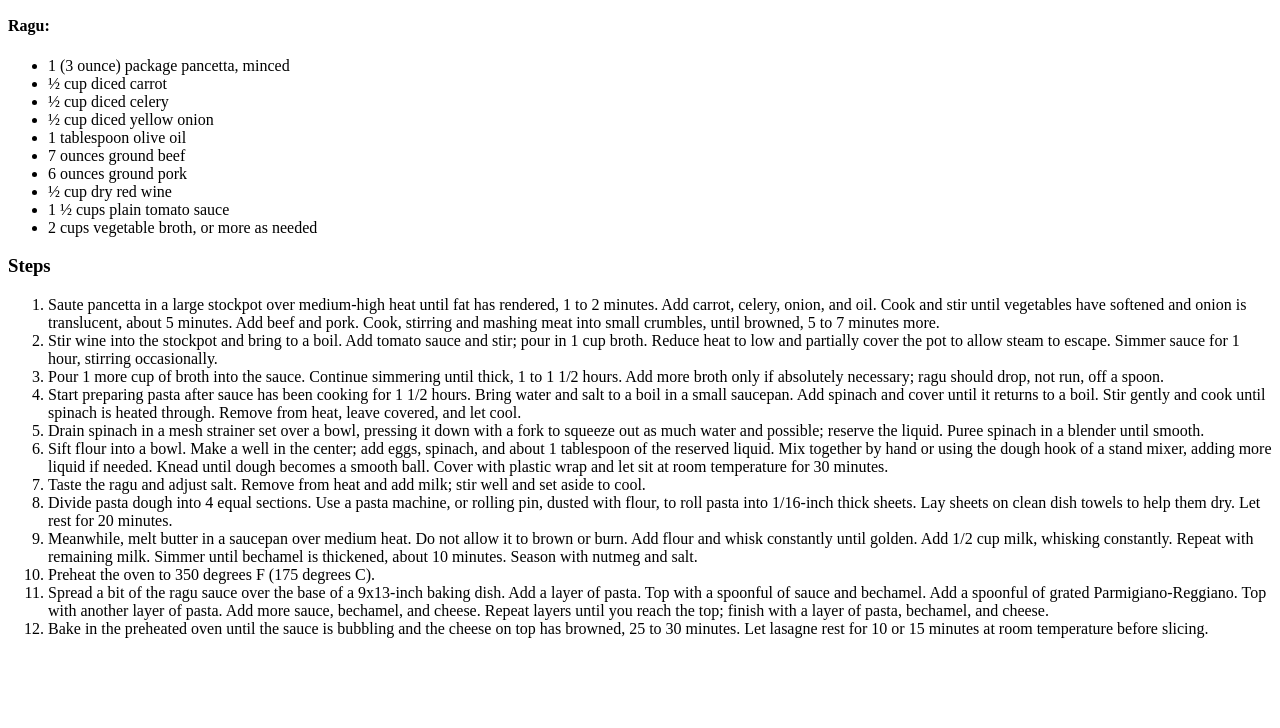
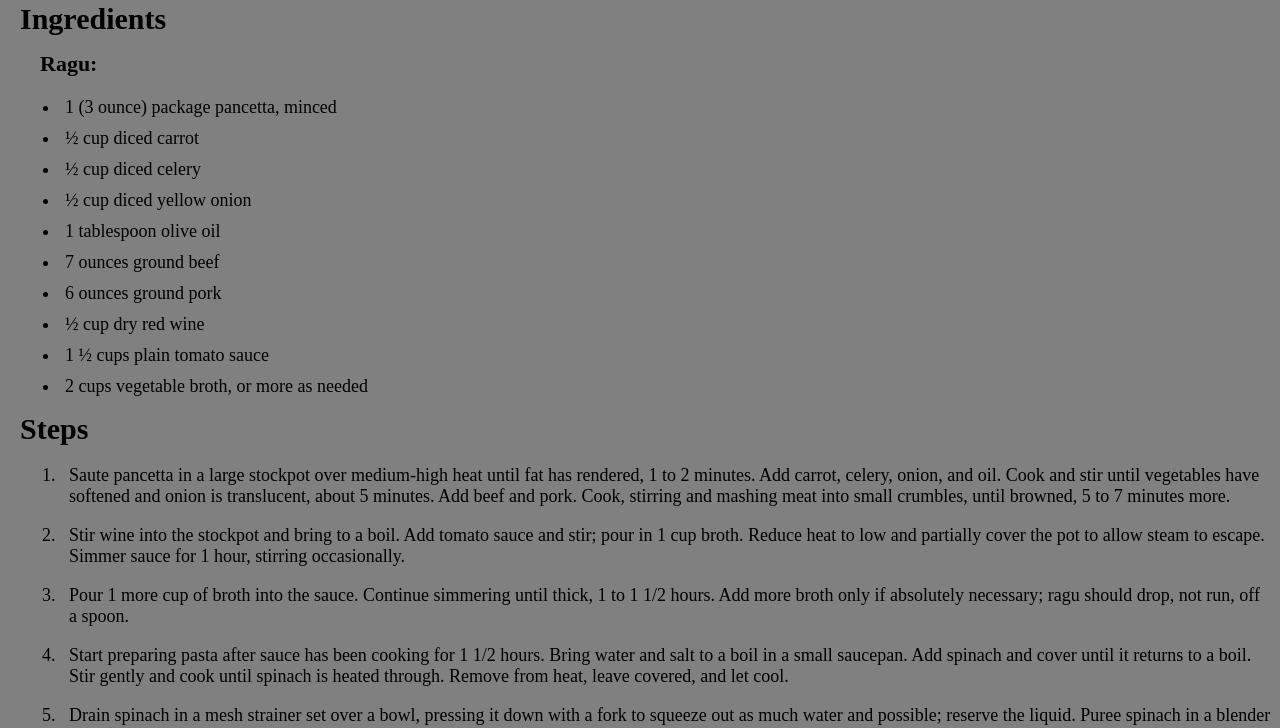
Before and after one commit to aioniaeftychia/odin-recipes, a plain HTML site: page recipes/lasagne.html in a window 1280 px wide. Shown: the part 714-1442 px from the top of the page. Before the commit the page ends 1368 px from the top, so only its background shows below. Drawn offline with Linux system fonts and the light colour scheme.

Commit message:
added and updated relevant classes to match style.css

```diff
--- a/recipes/lasagne.html
+++ b/recipes/lasagne.html
@@ -4,101 +4,104 @@
     <meta charset="UTF-8">
     <meta name="viewport" content="width=<device-width>, initial-scale=1.0">
     <title>Lasagne</title>
+    <link rel="stylesheet" href="../style.css">
 </head>
 <body>
-    <header>
-        <h1>
+    <header class="header">
+        <h1 class="heading one">
             Lasagne
         </h1>
     </header>
-    <section>
+    <section class="section" id="recipe_image">
         <img src="Lasagne.webp" alt="Image of Lasagne" width="500">
-        <h2>
+    </section>
+    <section class="section" id="recipe_item">
+        <h2 class="heading two">
             Description
         </h2>
-        <p>
+        <p class="paragraph text">
             This lasagne recipe will change your life. It's easy to make, and even easier to enjoy!
         </p>
     </section>
-    <section>
-        <h3>
+    <section class="section" id="recipe_ingredients">
+        <h3 class="heading three">
             Ingredients
         </h3>
-        <h4>
+        <h4 class="heading four">
             Ragu:
         </h4>
-        <ul>
-            <li>
+        <ul class="list unordered_list text">
+            <li class="list_item">
                 1 (3 ounce) package pancetta, minced
             </li>
-            <li>
+            <li class="list_item">
                 ½ cup diced carrot
             </li>
-            <li>
+            <li class="list_item">
                 ½ cup diced celery
             </li>
-            <li>
+            <li class="list_item">
                 ½ cup diced yellow onion
             </li>
-            <li>
+            <li class="list_item">
                 1 tablespoon olive oil
             </li>
-            <li>
+            <li class="list_item">
                 7 ounces ground beef
             </li>
-            <li>
+            <li class="list_item">
                 6 ounces ground pork
             </li>
-            <li>
+            <li class="list_item">
                 ½ cup dry red wine
             </li>
-            <li>
+            <li class="list_item">
                 1 ½ cups plain tomato sauce
             </li>
-            <li>
+            <li class="list_item">
                 2 cups vegetable broth, or more as needed
             </li>
         </ul>
     </section>
-    <section>
-        <h3>
+    <section class="section" id="recipe_instructions">
+        <h3 class="heading three">
             Steps
         </h3>
-        <ol>
-            <li>
+        <ol class="list ordered_list text">
+            <li class="list_item">
                 Saute pancetta in a large stockpot over medium-high heat until fat has rendered, 1 to 2 minutes. Add carrot, celery, onion, and oil. Cook and stir until vegetables have softened and onion is translucent, about 5 minutes. Add beef and pork. Cook, stirring and mashing meat into small crumbles, until browned, 5 to 7 minutes more.
             </li>
-            <li>
+            <li class="list_item">
                 Stir wine into the stockpot and bring to a boil. Add tomato sauce and stir; pour in 1 cup broth. Reduce heat to low and partially cover the pot to allow steam to escape. Simmer sauce for 1 hour, stirring occasionally.
             </li>
-            <li>
+            <li class="list_item">
                 Pour 1 more cup of broth into the sauce. Continue simmering until thick, 1 to 1 1/2 hours. Add more broth only if absolutely necessary; ragu should drop, not run, off a spoon.
             </li>
-            <li>
+            <li class="list_item">
                 Start preparing pasta after sauce has been cooking for 1 1/2 hours. Bring water and salt to a boil in a small saucepan. Add spinach and cover until it returns to a boil. Stir gently and cook until spinach is heated through. Remove from heat, leave covered, and let cool.
             </li>
-            <li>
+            <li class="list_item">
                 Drain spinach in a mesh strainer set over a bowl, pressing it down with a fork to squeeze out as much water and possible; reserve the liquid. Puree spinach in a blender until smooth.
             </li>
-            <li>
+            <li class="list_item">
                 Sift flour into a bowl. Make a well in the center; add eggs, spinach, and about 1 tablespoon of the reserved liquid. Mix together by hand or using the dough hook of a stand mixer, adding more liquid if needed. Knead until dough becomes a smooth ball. Cover with plastic wrap and let sit at room temperature for 30 minutes.
             </li>
-            <li>
+            <li class="list_item">
                 Taste the ragu and adjust salt. Remove from heat and add milk; stir well and set aside to cool.
             </li>
-            <li>
+            <li class="list_item">
                 Divide pasta dough into 4 equal sections. Use a pasta machine, or rolling pin, dusted with flour, to roll pasta into 1/16-inch thick sheets. Lay sheets on clean dish towels to help them dry. Let rest for 20 minutes.
             </li>
-            <li>
+            <li class="list_item">
                 Meanwhile, melt butter in a saucepan over medium heat. Do not allow it to brown or burn. Add flour and whisk constantly until golden. Add 1/2 cup milk, whisking constantly. Repeat with remaining milk. Simmer until bechamel is thickened, about 10 minutes. Season with nutmeg and salt.
             </li>
-            <li>
+            <li class="list_item">
                 Preheat the oven to 350 degrees F (175 degrees C).
             </li>
-            <li>
+            <li class="list_item">
                 Spread a bit of the ragu sauce over the base of a 9x13-inch baking dish. Add a layer of pasta. Top with a spoonful of sauce and bechamel. Add a spoonful of grated Parmigiano-Reggiano. Top with another layer of pasta. Add more sauce, bechamel, and cheese. Repeat layers until you reach the top; finish with a layer of pasta, bechamel, and cheese.
             </li>
-            <li>
+            <li class="list_item">
                 Bake in the preheated oven until the sauce is bubbling and the cheese on top has browned, 25 to 30 minutes. Let lasagne rest for 10 or 15 minutes at room temperature before slicing.
             </li>
         </ol>
```
Also changed, not shown: index.html (+1 -1 lines).
